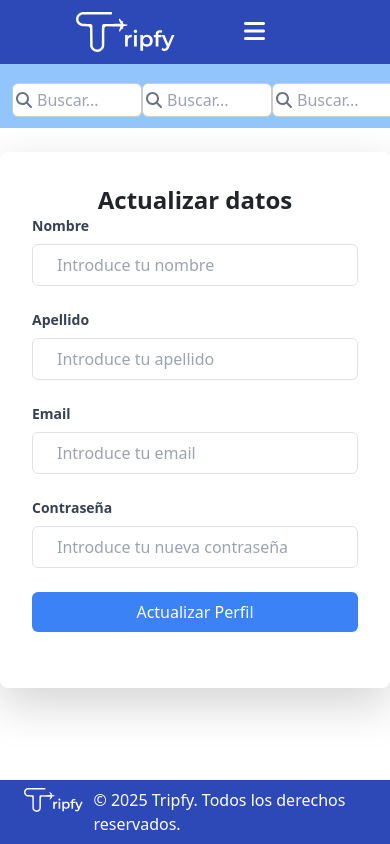
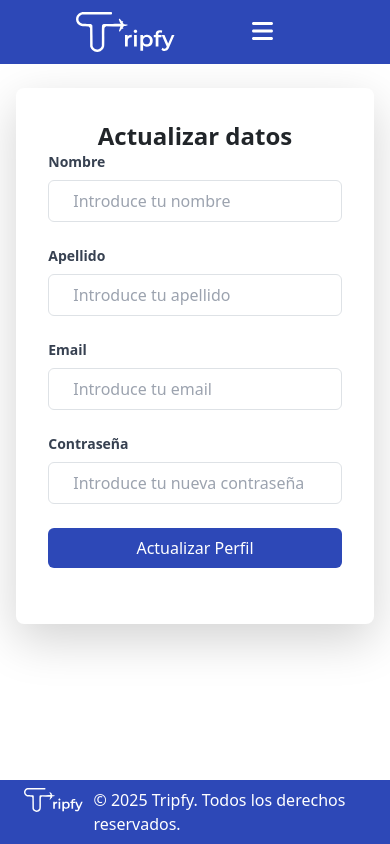
Before and after one commit to Kbri17/FrontEndTripfy, a React (Vite) app: page /perfil in a window 390 px wide. Built offline with nearby package versions, Linux system fonts and the light colour scheme.

Commit message:
responsive

```diff
--- a/src/HeroSection.jsx
+++ b/src/HeroSection.jsx
@@ -1,11 +1,11 @@
 import { FaSun, FaSuitcase } from "react-icons/fa";
-
+import Search from "./layout/Search";
 const HeroSection = () => {
   return (
-    <nav className="flex items-center justify-center p-4 bg-gray-800 text-white w-full z-50 relative">
-      <div className="flex items-center space-x-16">
-        <div className="text-lg font-bold">Categorias</div>
-        <div className="flex space-x-8">
+    <nav className="flex items-center justify-center p-4 bg-gray-800 text-white w-full">
+      <div className="flex flex-col w-11/12 md:flex-row items-center md:space-x-16">
+        <div className="text-lg font-bold mb-2 md:mb-0">Categorias</div>
+        <div className="flex flex-col space-y-4 md:space-y-0 md:flex-row md:space-x-8 mb-2">
           <button className="flex flex-col items-center p-2 bg-blue-500 text-white rounded-lg transition duration-300 hover:bg-white hover:text-blue-500">
             <FaSun size={24} />
             <span className="text-sm">Full Day</span>
@@ -15,6 +15,7 @@ const HeroSection = () => {
             <span className="text-sm">Paquetes</span>
           </button>
         </div>
+        <Search />
       </div>
     </nav>
   );
--- a/src/auth/LoginForm.jsx
+++ b/src/auth/LoginForm.jsx
@@ -18,12 +18,12 @@ const LoginForm = () => {
     const success = await login(usuario);
 
     if (success) {
-      navigate("/perfil");
+      navigate("/");
     }
   };
 
   return (
-    <div className="bg-white p-8 rounded-lg shadow-lg max-w-lg mx-auto mt-28">
+    <div className="bg-white p-8 rounded-lg shadow-lg w-10/12 md:max-w-lg mx-auto mt-24 md:mt-12">
       <h3 className="text-center font-bold text-2xl">Iniciar sesión</h3>
       {error && <p className="text-red-500 text-center">{error}</p>}
       <form onSubmit={handleSubmit}>
@@ -75,7 +75,7 @@ const LoginForm = () => {
             className={`w-full py-2 text-white rounded-md focus:outline-none focus:ring-2 focus:ring-blue-500 ${
               loading
                 ? "bg-gray-400 cursor-not-allowed"
-                : "bg-blue-500 hover:bg-blue-600"
+                : "bg-custom-blue hover:bg-blue-600"
             }`}
           >
             {loading ? "Cargando..." : "Iniciar sesión"}
--- a/src/auth/PerfilUsuario.jsx
+++ b/src/auth/PerfilUsuario.jsx
@@ -42,7 +42,7 @@ const PerfilUser = () => {
   }
 
   return (
-    <div className="bg-white p-8 rounded-lg shadow-lg max-w-lg mx-auto mt-6 mb-6">
+    <div className="bg-white p-8 rounded-lg shadow-lg w-11/12 md:max-w-lg mx-auto mt-6 mb-6">
       <h3 className="text-center font-bold text-2xl">Actualizar datos</h3>
       <form>
         <div className="mb-4">
@@ -120,7 +120,7 @@ const PerfilUser = () => {
         <div className="mb-4">
           <button
             type="submit"
-            className="w-full py-2 bg-blue-500 text-white rounded-md hover:bg-blue-600 focus:outline-none focus:ring-2 focus:ring-blue-500"
+            className="w-full py-2 bg-custom-blue text-white rounded-md hover:bg-blue-600 focus:outline-none focus:ring-2 focus:ring-blue-500"
           >
             Actualizar Perfil
           </button>
--- a/src/auth/RegisterForm.jsx
+++ b/src/auth/RegisterForm.jsx
@@ -36,8 +36,8 @@ const RegisterForm = () => {
   };
 
   return (
-    <div className="bg-white p-8 rounded-lg shadow-lg max-w-lg mx-auto mt-12 mb-6">
-      <h3 className="text-center font-bold text-2xl">Registrarse</h3>
+    <div className="bg-white p-8 rounded-lg shadow-lg w-11/12 md:max-w-lg mx-auto mt-12 mb-6">
+      <h3 className="text-center text-custom-orange font-bold text-2xl">Registrarse</h3>
       <form onSubmit={handleSubmit}>
         <div className="mb-4">
           <label
@@ -139,13 +139,14 @@ const RegisterForm = () => {
         <div className="mb-4">
           <button
             type="submit"
-            className="w-full py-2 bg-blue-500 text-white rounded-md hover:bg-blue-600 focus:outline-none focus:ring-2 focus:ring-blue-500"
+            className="w-full py-2 bg-custom-blue text-white rounded-md hover:bg-blue-600 focus:outline-none focus:ring-2 focus:ring-blue-500"
           >
             Registrarse
           </button>
         </div>
       </form>
     </div>
+
   );
 };
 
--- a/src/layout/Header.jsx
+++ b/src/layout/Header.jsx
@@ -1,9 +1,12 @@
 import React, { useState } from "react";
 import { FontAwesomeIcon } from "@fortawesome/react-fontawesome";
-import { faBars } from "@fortawesome/free-solid-svg-icons";
+import {
+  faBars,
+  faUser,
+  faCartShopping,
+} from "@fortawesome/free-solid-svg-icons";
 import logo from "../assets/logo.svg";
 import { Link } from "react-router-dom";
-import Search from "./Search";
 import { useAuth } from "../auth/hooks/useAuth";
 
 const Header = () => {
@@ -11,7 +14,7 @@ const Header = () => {
   const { user, logout } = useAuth(); // Obtiene usuario y logout del contexto
 
   return (
-    <header className="top-0 left-0 w-full h-32 bg-custom-blue z-50">
+    <header className="top-0 left-0 w-full h-16 bg-custom-blue z-50">
       <div className="fixed w-full h-16 bg-custom-blue">
         <div className="grid grid-cols-2 h-full">
           <div className="flex items-center justify-start pl-4">
@@ -19,7 +22,7 @@ const Header = () => {
               <img className="h-10 ml-[60px]" src={logo} alt="Logo" />
             </Link>
           </div>
-          <div className="flex items-center justify-end pr-4 mr-[60px]">
+          <div className="w-12/12 flex justify-end mr-[60px]">
             <button
               className="block md:hidden focus:outline-none"
               onClick={() => setMenuOpen(!menuOpen)}
@@ -29,28 +32,42 @@ const Header = () => {
 
             {/* Mostrar usuario autenticado o botones de login/registro */}
             {user ? (
-              <div className="w-6/12 flex items-center flex-between space-x-4">
-                <span className="w-8/12 text-white font-semibold text-xl">
+              <div className="w-full flex items-center justify-end space-x-4">
+                <div>
+                  <span className="w-4/12 text-white font-semibold text-xl">
                     Hola, {user.name || user.nombre || "Usuario"}
                   </span>
+                </div>
+
+                <div className="flex gap-4 text-2xl text-white">
+                  <Link>
+                    {" "}
+                    <FontAwesomeIcon icon={faCartShopping} />{" "}
+                  </Link>
+                  <Link to="/perfil">
+                    <FontAwesomeIcon icon={faUser} />
+                  </Link>
+                </div>
+                <div>
                   <button
                     onClick={logout}
-                  className="bg-custom-orange text-white font-bold text-xl py-1 rounded hover:bg-orange-600 transition duration-300 mr-4"
+                    className="bg-custom-orange text-white font-bold text-xl w-12/12 py-1 rounded hover:bg-orange-600 transition duration-300 mr-4"
                   >
                     Cerrar sesión
                   </button>
+                </div>
               </div>
             ) : (
               <div className="hidden md:flex items-center">
                 <Link
                   to="/register"
-                  className="bg-white text-custom-orange font-bold text-xl px-4 py-1 rounded hover:bg-orange-600 transition duration-300 mr-4"
+                  className="bg-white text-custom-orange font-bold text-xl px-3 py-1 rounded hover:bg-orange-600 transition duration-300 mr-4"
                 >
                   Registrarse
                 </Link>
                 <Link
                   to="/login"
-                  className="bg-custom-orange text-white font-bold text-xl px-4 py-1 rounded hover:bg-orange-600 transition duration-300 mr-4"
+                  className="bg-custom-orange text-white font-bold text-xl px-3 py-1 rounded hover:bg-orange-600 transition duration-300 mr-4"
                 >
                   Iniciar sesión
                 </Link>
@@ -61,7 +78,7 @@ const Header = () => {
 
         {/* Menú desplegable en pantallas pequeñas */}
         {menuOpen && (
-          <div className="md:hidden bg-blue-400 z-51">
+          <div className="md:hidden bg-blue-500 z-51">
             <div className="flex flex-col items-center py-4">
               {user ? (
                 <>
@@ -95,7 +112,6 @@ const Header = () => {
           </div>
         )}
       </div>
-      <Search />
     </header>
   );
 };
--- a/src/layout/Search.jsx
+++ b/src/layout/Search.jsx
@@ -7,45 +7,19 @@ import { Link } from "react-router-dom";
 const Search = () => {
   return (
     <section>
-      <div className="w-full mt-16 h-16 bg-blue-300 z-40">
+      <div className="w-full md:w-10/12">
         {/* Contenedor que divide en 3 columnas */}
-        <div className="grid grid-cols-3 h-full">
+        <div className="grid grid-cols-1 h-full">
           <div className="flex items-center justify-center ">
             <div className="relative">
               <input
                 type="text"
                 placeholder="Buscar..."
-                className="pl-6 pr-6 py-1 mt-2 ml-3 md:pl-10 md:pr-28 md:py-2 rounded-md focus:outline-none"
+                className="pl-6 pr-6 py-1 mt-2 md:pl-10 md:pr-28 md:py-2 rounded-md focus:outline-none"
               />
               <FontAwesomeIcon
                 icon={faSearch}
-                className="mt-1 left-4 md:mt-1 md:ml-4 absolute md:left-3 top-1/2 transform -translate-y-1/2 text-gray-500"
-              />
-            </div>
-          </div>
-          <div className="flex items-center justify-center ">
-            <div className="relative">
-              <input
-                type="text"
-                placeholder="Buscar..."
-                className="pl-6 pr-6 py-1 mt-2 ml-3 md:pl-10 md:pr-28 md:py-2 rounded-md focus:outline-none"
-              />
-              <FontAwesomeIcon
-                icon={faSearch}
-                className="mt-1 left-4 md:mt-1 md:ml-4 absolute md:left-3 top-1/2 transform -translate-y-1/2 text-gray-500"
-              />
-            </div>
-          </div>
-          <div className="flex items-center justify-center ">
-            <div className="relative">
-              <input
-                type="text"
-                placeholder="Buscar..."
-                className="pl-6 pr-6 py-1 mt-2 ml-3 md:pl-10 md:pr-28 md:py-2 rounded-md focus:outline-none"
-              />
-              <FontAwesomeIcon
-                icon={faSearch}
-                className="mt-1 left-4 md:mt-1 md:ml-4 absolute md:left-3 top-1/2 transform -translate-y-1/2 text-gray-500"
+                className="mt-1 left-1 md:left-0 md:mt-1 md:ml-4 absolute md:left-3 top-1/2 transform -translate-y-1/2 text-gray-500"
               />
             </div>
           </div>
--- a/src/pages/Home.jsx
+++ b/src/pages/Home.jsx
@@ -7,8 +7,6 @@ const Home = ()=>{
     return (
       <>
         <HeroSection />
-        {/* remplazar por category el swiper */}
-
         <Carousel />
       </>
     );
--- a/src/router.jsx
+++ b/src/router.jsx
@@ -19,7 +19,7 @@ const Root = () => (
   <div className="w-full flex flex-col min-h-screen overflow-x-hidden">
     <Header /> {/* Siempre visible arriba */}
     {/* Contenido principal que ocupa el espacio restante */}
-    <div className="flex-1 w-full bg-white">
+    <div className="flex-1 w-full bg-white ">
       <Outlet />
     </div>
     <Footer /> {/* Siempre abajo */}
```
Lines whose indentation alone changed are shown as unchanged.
